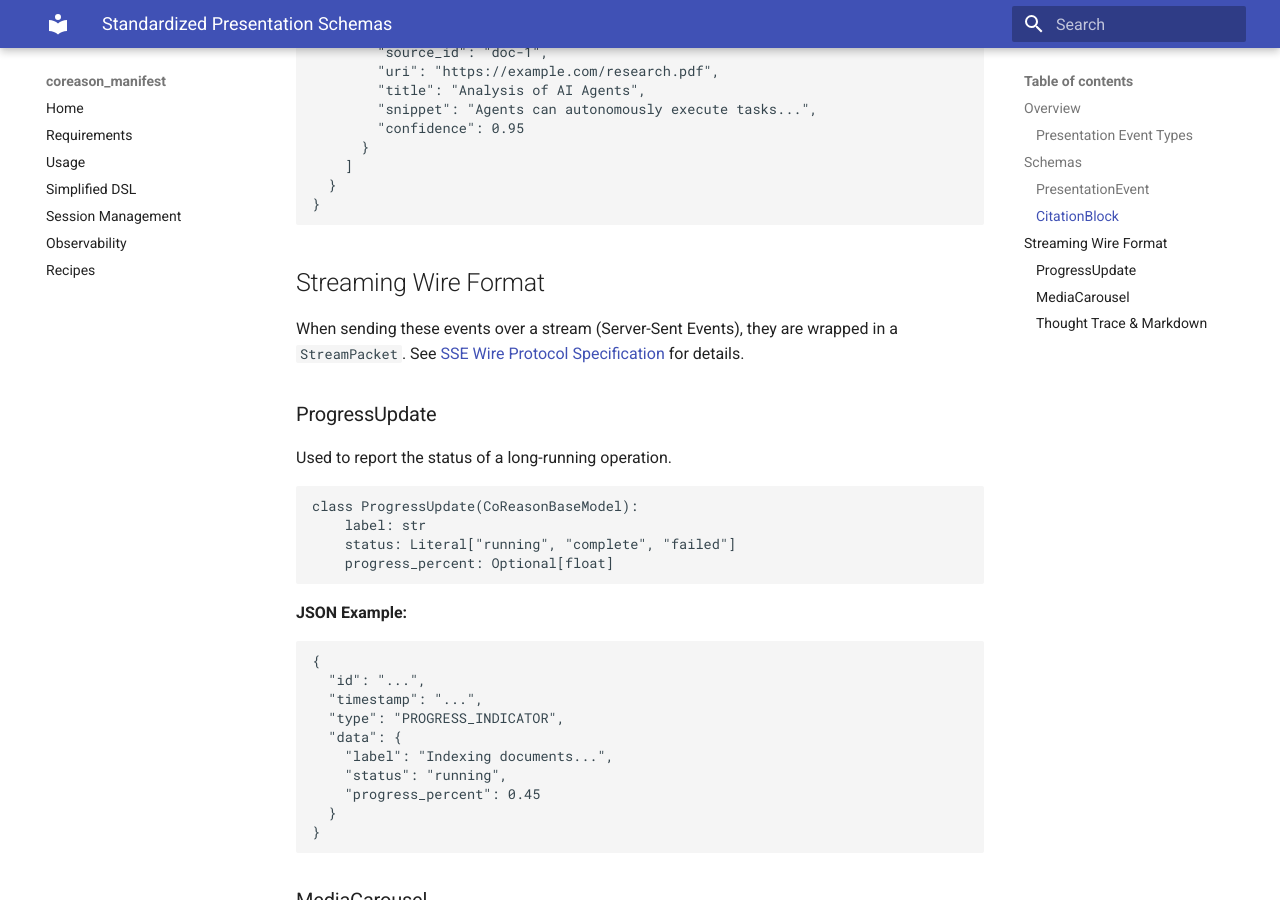
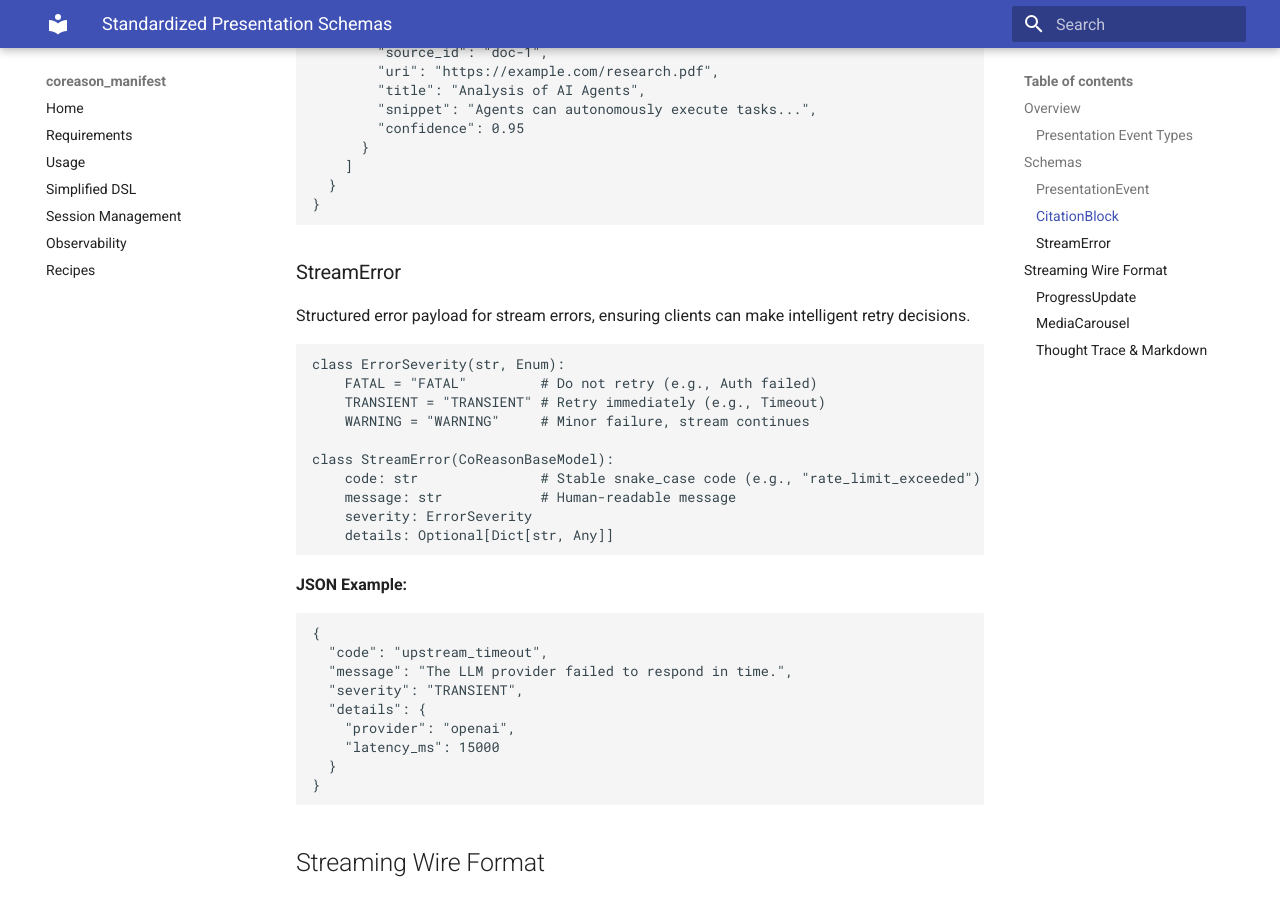
Before and after one commit to CoReason-AI/coreason-manifest, an MkDocs documentation site: the page built from docs/presentation_schemas.md, in a window 1280 px wide and 900 px high, scrolled down 1531 px. Built offline with MkDocs 1.6.1 and Material for MkDocs 9.7.7, drawn with Linux system fonts in a browser that asks for light colours.

Commit message:
Implement Strict Error Protocol for CAP (#201)
* feat: implement strict StreamError protocol

- Add `ErrorSeverity` enum (FATAL, TRANSIENT, WARNING).
- Add `StreamError` model with strict typing.
- Update `StreamPacket` to include `StreamError` in payload union.
- Enforce strict validation for `StreamPacket` when `op` is `ERROR`:
  - Reject string payloads.
  - Coerce dictionary payloads to `StreamError`.
- Add tests for error serialization, string rejection, and dictionary coercion.

````diff
--- a/docs/presentation_schemas.md
+++ b/docs/presentation_schemas.md
@@ -63,6 +63,37 @@ class CitationBlock(CoReasonBaseModel):
         "confidence": 0.95
       }
     ]
+  }
+}
+```
+
+### StreamError
+
+Structured error payload for stream errors, ensuring clients can make intelligent retry decisions.
+
+```python
+class ErrorSeverity(str, Enum):
+    FATAL = "FATAL"         # Do not retry (e.g., Auth failed)
+    TRANSIENT = "TRANSIENT" # Retry immediately (e.g., Timeout)
+    WARNING = "WARNING"     # Minor failure, stream continues
+
+class StreamError(CoReasonBaseModel):
+    code: str               # Stable snake_case code (e.g., "rate_limit_exceeded")
+    message: str            # Human-readable message
+    severity: ErrorSeverity
+    details: Optional[Dict[str, Any]]
+```
+
+**JSON Example:**
+
+```json
+{
+  "code": "upstream_timeout",
+  "message": "The LLM provider failed to respond in time.",
+  "severity": "TRANSIENT",
+  "details": {
+    "provider": "openai",
+    "latency_ms": 15000
   }
 }
 ```
````
Also changed, not shown: docs/rfcs/005-strict-error-protocol.md (added, +98 -0 lines), docs/sse_wire_protocol.md (+26 -5 lines), docs/transport_layer_specification.md (+1 -1 lines), 2 other files.
